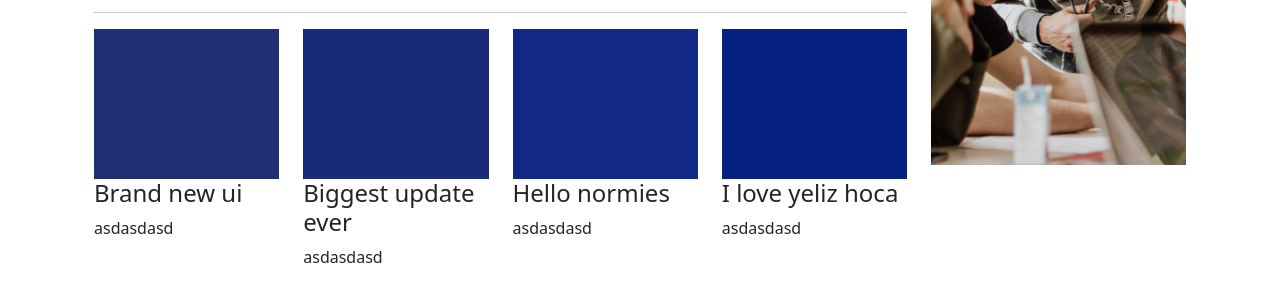
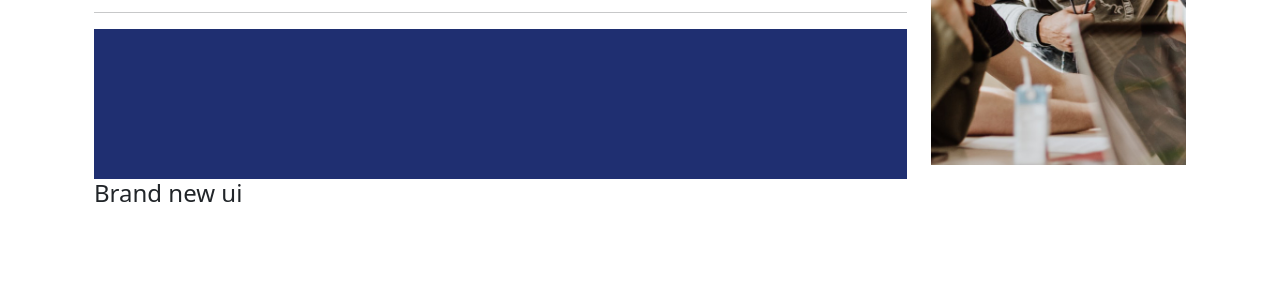
Before and after one commit to quiloos39/my-study-peer-ui, a Gatsby site: page / in a window 1280 px wide. Shown: the part 529-830 px from the top of the page. After the commit the page ends 800 px from the top, so only its background shows below. Built offline with nearby package versions, Linux system fonts and the light colour scheme; Gatsby itself is replaced by a stand-in of ours.

Commit message:
Added news and posts objects

```diff
--- a/src/pages/index.js
+++ b/src/pages/index.js
@@ -1,7 +1,9 @@
 import React from "react";
-import imageStudents from "../images/priscilla-du-preez-XkKCui44iM0-unsplash.jpg";
 import Layout from "../components/layout";
 import PropTypes from "prop-types";
+import { Link } from "gatsby";
+
+import imageStudents from "../images/priscilla-du-preez-XkKCui44iM0-unsplash.jpg";
 
 const Menu = ({ gradient, children, ...props }) => {
   return (
@@ -20,7 +22,37 @@ Menu.propTypes = {
   children: PropTypes.arrayOf(PropTypes.object),
 };
 
+const Announcement = ({ title, desc, ...props }) => {
+  return (
+    <div {...props}>
+      <div
+        style={{
+          maxHeight: "500px",
+          width: "100%",
+          height: "150px",
+          backgroundColor: "#1f2f71",
+        }}
+      ></div>
+      <h4>{title}</h4>
+      <p>{desc}</p>
+    </div>
+  );
+};
+
+Announcement.propTypes = {
+  title: PropTypes.string,
+  desc: PropTypes.string,
+};
+
 const IndexPage = () => {
+  let announcements = [
+    {
+      id: 1,
+      title: "Brand new ui",
+      desc: "",
+    },
+  ];
+
   return (
     <Layout className="vh-100 d-flex flex-column">
       <div className="container bg-white p-4 flex-grow-1 my-2 h-100">
@@ -31,67 +63,30 @@ const IndexPage = () => {
                 <h2 className="fw-bold">Looking for a study partner ?</h2>
                 <p>Maybe just someone to help you with your course ?</p>
               </div>
-              <button className="btn btn-success">Register today</button>
+              <Link className="btn btn-success" to="#">
+                Register today
+              </Link>
             </Menu>
             <Menu gradient="linear-gradient(90deg, rgba(32,80,154,1) 0%, rgba(55,112,172,1) 100%)">
               <div className="mb-3">
                 <h2 className="fw-bold">Already have account ?</h2>
                 <p>What are you waiting for login already</p>
               </div>
-              <button className="btn btn-success">Login</button>
+              <Link className="btn btn-success" to="#">
+                Login
+              </Link>
             </Menu>
             <div>
               <h2>News</h2>
               <hr />
               <div className="row">
-                <div className="col-lg-3">
-                  <div
-                    style={{
-                      maxHeight: "500px",
-                      width: "100%",
-                      height: "150px",
-                      backgroundColor: "#1f2f71",
-                    }}
-                  ></div>
-                  <h4>Brand new ui</h4>
-                  <p>asdasdasd</p>
-                </div>
-                <div className="col-lg-3">
-                  <div
-                    style={{
-                      maxHeight: "500px",
-                      width: "100%",
-                      height: "150px",
-                      backgroundColor: "#182a79",
-                    }}
-                  ></div>
-                  <h4>Biggest update ever</h4>
-                  <p>asdasdasd</p>
-                </div>
-                <div className="col-lg-3">
-                  <div
-                    style={{
-                      maxHeight: "500px",
-                      width: "100%",
-                      height: "150px",
-                      backgroundColor: "#112984",
-                    }}
-                  ></div>
-                  <h4>Hello normies</h4>
-                  <p>asdasdasd</p>
-                </div>
-                <div className="col-lg-3">
-                  <div
-                    style={{
-                      maxHeight: "500px",
-                      width: "100%",
-                      height: "150px",
-                      backgroundColor: "#062180",
-                    }}
-                  ></div>
-                  <h4>I love yeliz hoca</h4>
-                  <p>asdasdasd</p>
-                </div>
+                {announcements.map((announcement) => (
+                  <Announcement
+                    key={announcement.id}
+                    title={announcement.title}
+                    desc={announcement.desc}
+                  />
+                ))}
               </div>
             </div>
           </div>
```
Also changed, not shown: src/pages/posts.js (+18 -6 lines).
